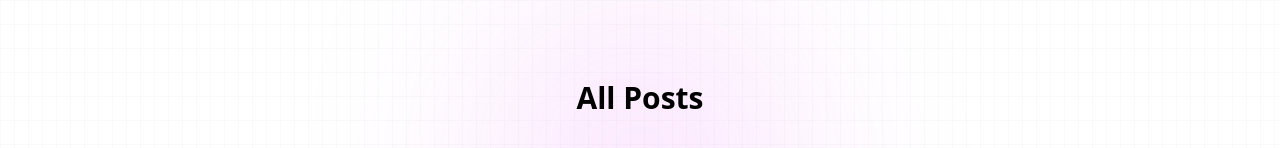
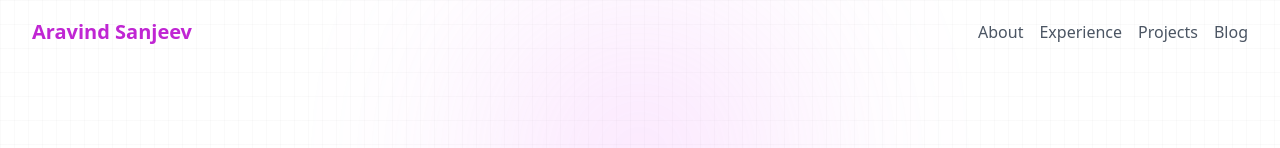
Before and after one commit to aravsanj/aravindsanjeev.com, a Next.js app: page /blog in a window 1280 px wide. Shown: the top 148 px of the page. Built offline with nearby package versions, Linux system fonts and the light colour scheme.

Commit message:
feat: upgrade folder structure and add top navbar

```diff
--- a/src/app/blog/[slug]/page.tsx
+++ b/src/app/(others)/blog/[slug]/page.tsx
@@ -1,6 +1,6 @@
 import { notFound } from "next/navigation";
 import { CustomMDX } from "src/components/mdx";
-import { formatDate, getBlogPosts } from "src/app/blog/utils";
+import { formatDate, getBlogPosts } from "@/app/(others)/blog/utils";
 import { baseUrl } from "src/app/sitemap";
 import Link from "next/link";
 import SocialLinks from "@/components/social";
--- a/src/app/blog/page.tsx
+++ b/src/app/(others)/blog/page.tsx
@@ -1,3 +1,4 @@
+import Topbar from "@/components/top-nav";
 import { BlogPosts } from "src/components/posts";
 
 export const metadata = {
--- a/src/app/blog/utils.ts
+++ b/src/app/(others)/blog/utils.ts
@@ -51,7 +51,9 @@ function getMDXData(dir) {
 }
 
 export function getBlogPosts() {
-  return getMDXData(path.join(process.cwd(), "src", "app", "blog", "posts"));
+  return getMDXData(
+    path.join(process.cwd(), "src", "app", "(others)", "blog", "posts"),
+  );
 }
 
 export function getBlogPostsByTag(tag: string) {
--- /dev/null
+++ b/src/app/(others)/layout.tsx
@@ -0,0 +1,10 @@
+import Topbar from "@/components/top-nav";
+
+export default function Layout({ children }: { children: React.ReactNode }) {
+  return (
+    <>
+      <Topbar />
+      {children}
+    </>
+  );
+}
--- a/src/app/rss/route.ts
+++ b/src/app/rss/route.ts
@@ -1,5 +1,5 @@
 import { baseUrl } from "src/app/sitemap";
-import { getBlogPosts } from "src/app/blog/utils";
+import { getBlogPosts } from "@/app/(others)/blog/utils";
 
 export async function GET() {
   let allBlogs = await getBlogPosts();
--- a/src/app/sitemap.ts
+++ b/src/app/sitemap.ts
@@ -1,4 +1,4 @@
-import { getBlogPosts } from "src/app/blog/utils";
+import { getBlogPosts } from "@/app/(others)/blog/utils";
 
 export const baseUrl = "https://aravindsanjeev.com";
 
--- a/src/components/blog-preview.tsx
+++ b/src/components/blog-preview.tsx
@@ -1,5 +1,5 @@
 import Link from "next/link";
-import { formatDate, getBlogPosts } from "src/app/blog/utils";
+import { formatDate, getBlogPosts } from "@/app/(others)/blog/utils";
 
 export function BlogPreview() {
   const allBlogs = getBlogPosts();
--- a/src/components/posts-by-tag.tsx
+++ b/src/components/posts-by-tag.tsx
@@ -1,5 +1,5 @@
 import Link from "next/link";
-import { formatDate, getBlogPostsByTag } from "src/app/blog/utils";
+import { formatDate, getBlogPostsByTag } from "@/app/(others)/blog/utils";
 
 export function BlogPostsByTag({ tag }: { tag: string }) {
   const allBlogs = getBlogPostsByTag(tag);
--- a/src/components/posts.tsx
+++ b/src/components/posts.tsx
@@ -1,5 +1,5 @@
 import Link from "next/link";
-import { formatDate, getBlogPosts } from "src/app/blog/utils";
+import { formatDate, getBlogPosts } from "@/app/(others)/blog/utils";
 
 export function BlogPosts() {
   const allBlogs = getBlogPosts();
--- /dev/null
+++ b/src/components/top-nav.tsx
@@ -0,0 +1,65 @@
+// components/Navbar.js
+import Link from "next/link";
+
+export default function Topbar() {
+  return (
+    <nav className="bg-transparent ">
+      <div className="max-w-7xl mx-auto px-4 sm:px-6 lg:px-8">
+        <div className="flex justify-between items-center h-16">
+          <div className="flex items-center">
+            <Link
+              href="/"
+              className="text-fuchsia-600 text-xl font-semibold hover:text-fuchsia-500"
+            >
+              Aravind Sanjeev
+            </Link>
+          </div>
+          <div className="hidden md:flex space-x-4">
+            <Link
+              href="/#about"
+              className="text-gray-600 hover:text-fuchsia-600"
+            >
+              About
+            </Link>
+            <Link
+              href="/#experience"
+              className="text-gray-600 hover:text-fuchsia-600"
+            >
+              Experience
+            </Link>
+            <Link
+              href="/#projects"
+              className="text-gray-600 hover:text-fuchsia-600"
+            >
+              Projects
+            </Link>
+            <Link href="/blog" className="text-gray-600 hover:text-fuchsia-600">
+              Blog
+            </Link>
+          </div>
+          <div className="md:hidden">
+            <button
+              className="text-gray-600 hover:text-fuchsia-600"
+              aria-label="Open Menu"
+            >
+              <svg
+                className="h-6 w-6"
+                xmlns="http://www.w3.org/2000/svg"
+                fill="none"
+                viewBox="0 0 24 24"
+                stroke="currentColor"
+              >
+                <path
+                  strokeLinecap="round"
+                  strokeLinejoin="round"
+                  strokeWidth={2}
+                  d="M4 6h16M4 12h16M4 18h16"
+                />
+              </svg>
+            </button>
+          </div>
+        </div>
+      </div>
+    </nav>
+  );
+}
```
Also changed, not shown: src/app/(others)/blog/posts/a-complete-guide-to-usestate-hook.mdx (renamed from src/app/blog/posts/a-complete-guide-to-usestate-hook.mdx), src/app/(others)/tag/[tag]/page.tsx (renamed from src/app/tag/[tag]/page.tsx).
